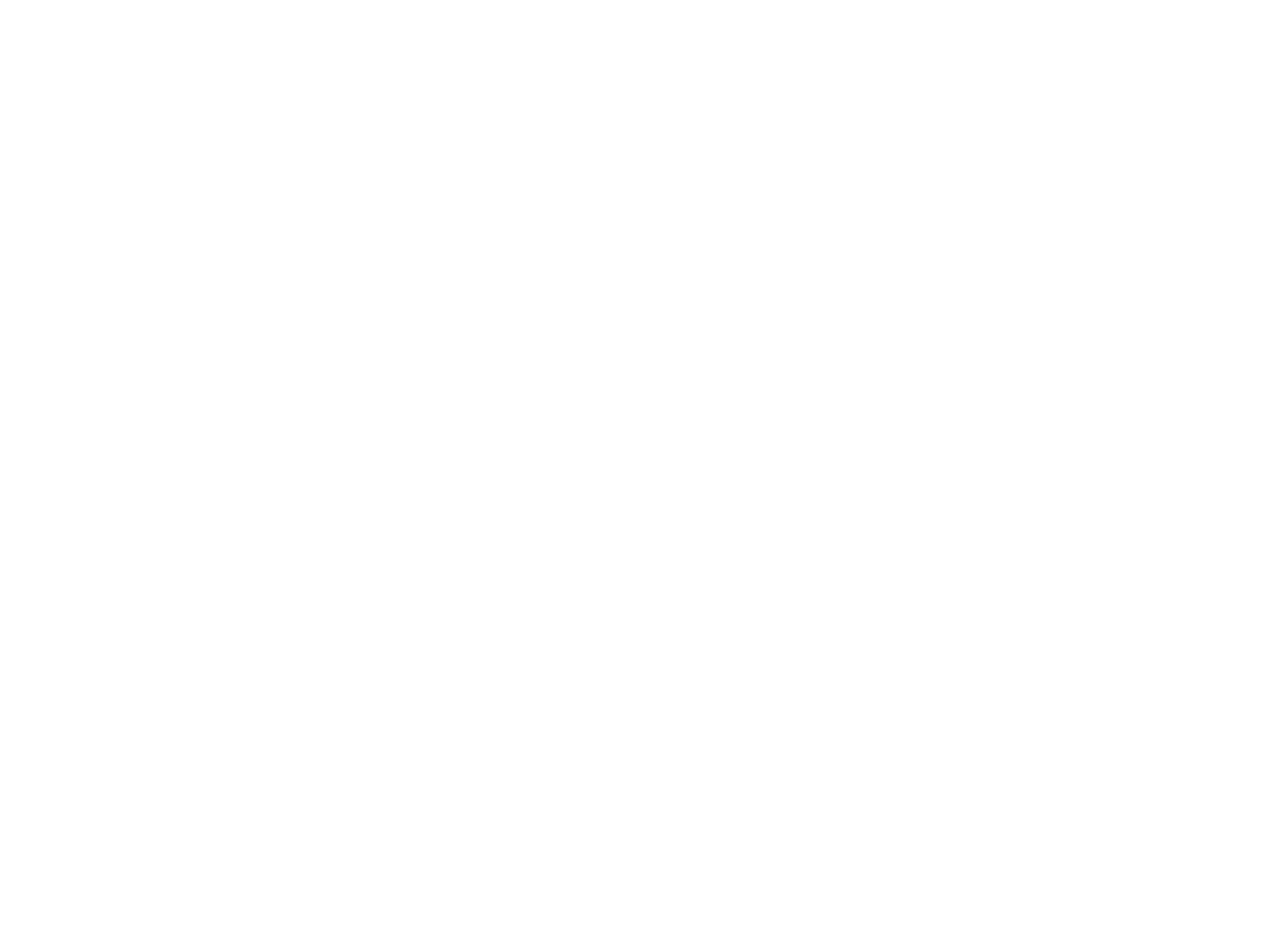
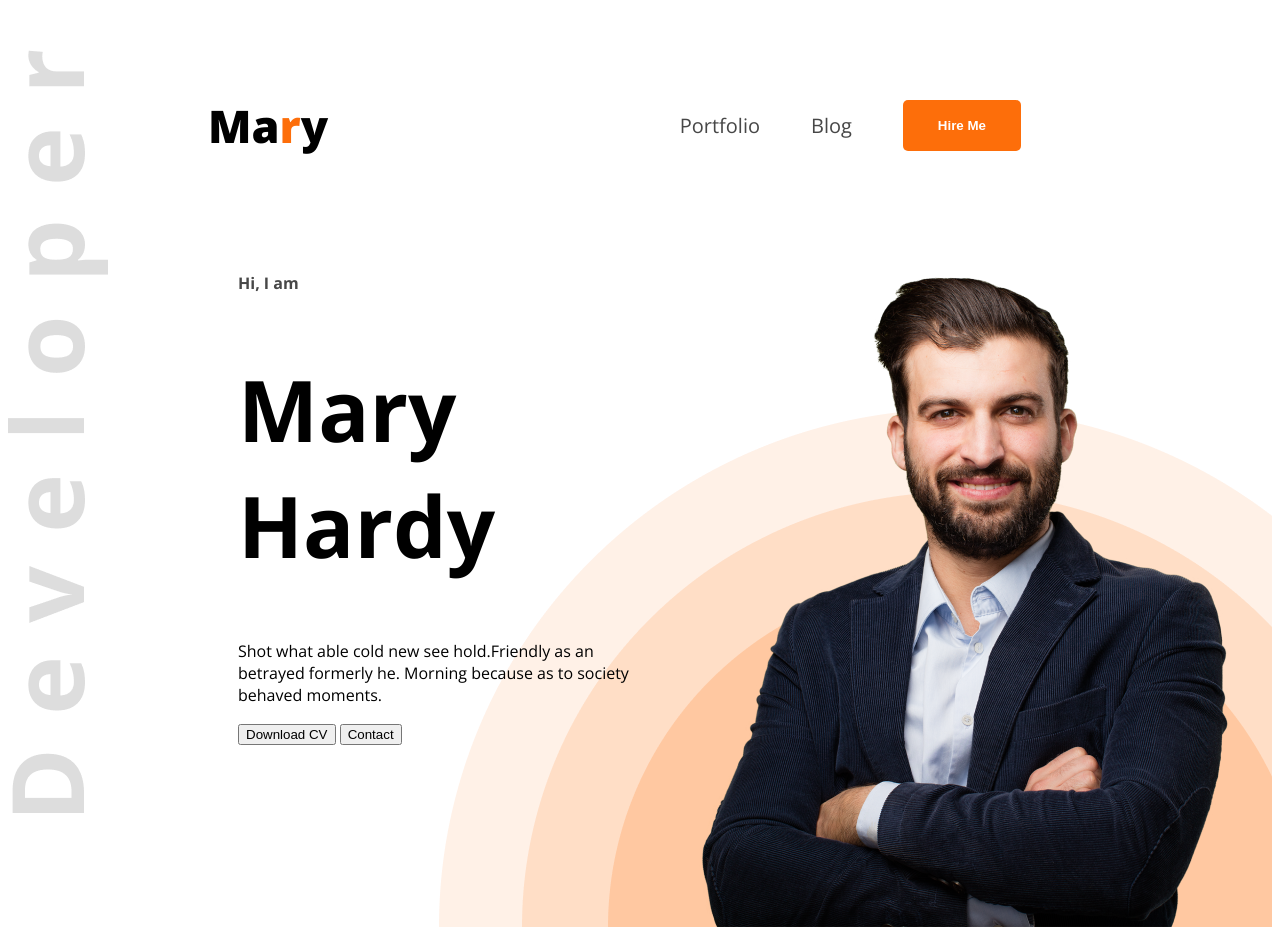
Before and after one commit to tahiameraj/web-dev-portfolio, a plain HTML site: page index.html in a window 1280 px wide. Before the commit the page ends 800 px from the top, so only its background shows below. Drawn offline with nearby package versions, Linux system fonts and the light colour scheme.

Commit message:
first slide

```diff
--- a/index.html
+++ b/index.html
@@ -4,10 +4,31 @@
     <meta charset="UTF-8">
     <meta name="viewport" content="width=device-width, initial-scale=1.0">
     <title>web dev portfolio</title>
+    <link rel="preconnect" href="https://fonts.googleapis.com">
+<link rel="preconnect" href="https://fonts.gstatic.com" crossorigin>
+<link href="https://fonts.googleapis.com/css2?family=Open+Sans:ital,wght@0,300..800;1,300..800&family=Work+Sans:ital,wght@0,100..900;1,100..900&display=swap" rel="stylesheet">
+    <link rel="stylesheet" href="styles/portfolio.css">
 </head>
-<body>
-    <header>
-
+<body class="open-sans-normal">
+    <header class="header">
+<nav>
+        <h3 class="nav-title">Ma<span class="text-primary">r</span>y</h3>
+        <ul>
+    <li><a class="dark-2" href="">Portfolio</a></li>
+    <li><a class="dark-2" href="">Blog</a></li>
+<li><a href=""><button class="btn-primary">Hire Me</button></a></li>
+</ul>
+</nav>
+<div class="banner">
+<div class="banner-content">
+    <h4 class="ban-greet dark-2">Hi, I am</h4>
+    <h1 class="ban-title">Mary Hardy</h1>
+    <p class="banner-desc">Shot what able cold new see hold.Friendly as an betrayed formerly he. Morning because as to society behaved moments.</p>
+    <button>Download CV</button>
+    <button>Contact</button>
+</div>
+<img class="ban-hardy" src="images/hardy.png" alt="">
+</div>
     </header>
     <main>
 
--- /dev/null
+++ b/styles/portfolio.css
@@ -0,0 +1,34 @@
+
+
+.open-sans-normal {
+  font-family: "Open Sans", sans-serif;
+  font-optical-sizing: auto;
+  font-style: normal;
+  font-variation-settings:
+    "wdth" 100;
+}
+
+/* shared styles */
+.text-primary{ color: #FD6E0A ;}
+.dark-2{ color: #474747;}
+.btn-primary{background-color: #FD6E0A;
+font-weight: bold; color: white; padding: 18px 35px; border-radius: 5px; border: none;}
+
+/* header syles */
+.header{ background-image: url(../images/developer.png), url(../images/header_bg.png); background-repeat: no-repeat; background-position:top left, bottom right ;}
+
+/* nav styles */
+nav{ display: flex; align-items: center; justify-content: space-between; margin: 50px 200px;}
+.nav-title{ font-weight: 800;
+font-size: 45px ;}
+nav ul{display: flex; align-items: center;}
+nav > ul > li {list-style: none; margin-right: 51px;}
+nav li a { text-decoration: none;
+font-size: 20px;}
+
+/* banner styles */
+.banner{ display: flex; justify-content: space-between; margin: 0 35px 0 230px ;}
+.banner-content{max-width: 580px};}
+.ban-greet{ font-size: 45px; font-weight: 600;}
+.ban-title{font-weight: bold; font-size: 85px;}
+.ban-hardy{width: 584px;}
```
